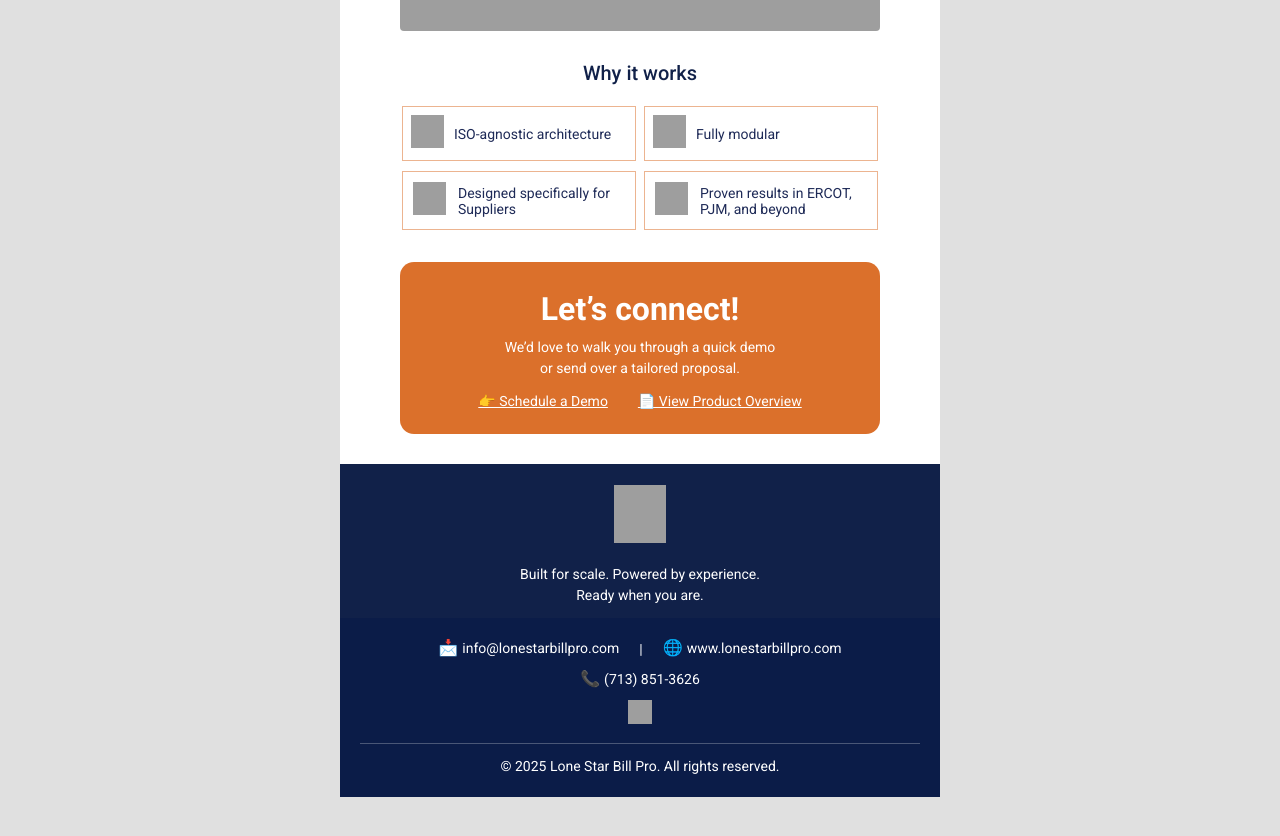
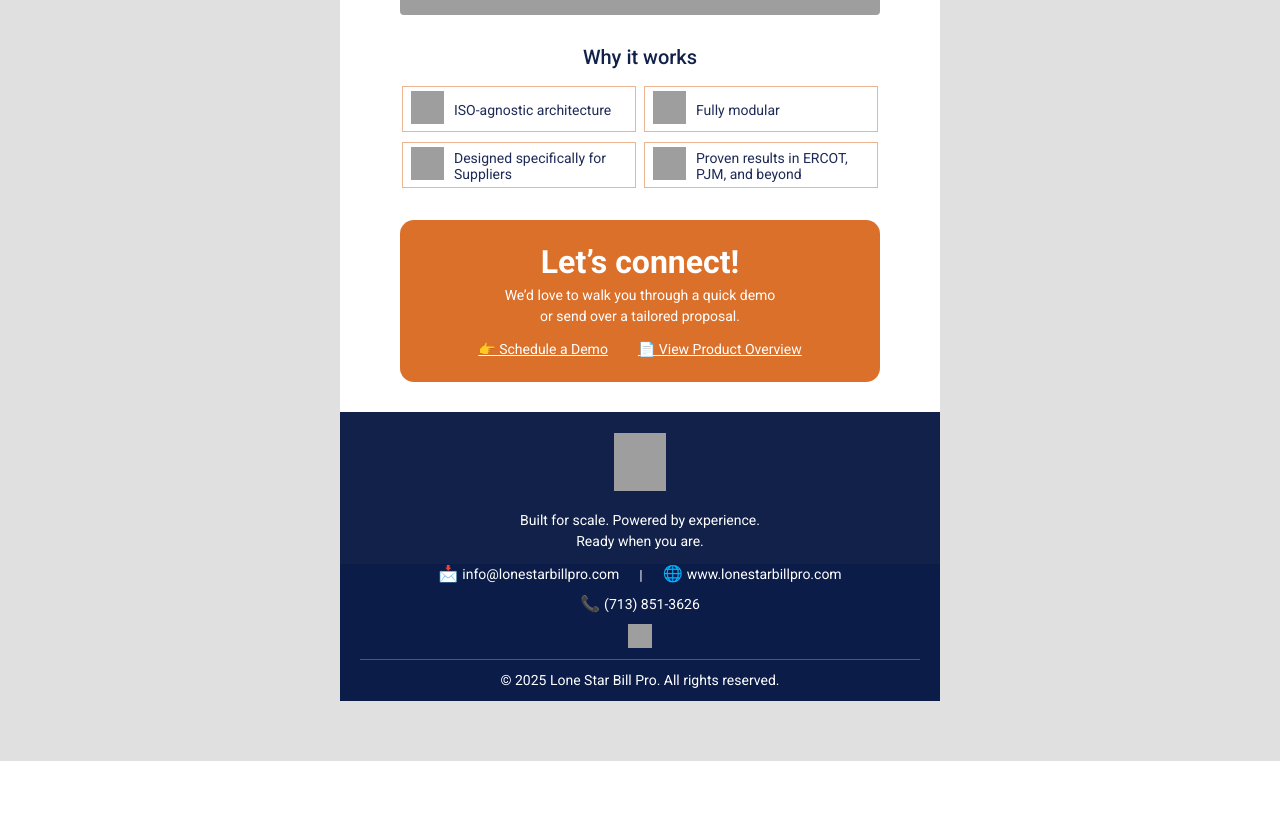
Before and after one commit to tarunmalik330/template, a plain HTML site: page index2.html in a window 1280 px wide. Shown: the part 1198-2034 px from the top of the page. After the commit the page ends 1959 px from the top, so only its background shows below. Drawn offline with Linux system fonts and the light colour scheme; grey boxes are pictures that could not be loaded.

Commit message:
ui issues

```diff
--- a/index2.html
+++ b/index2.html
@@ -95,12 +95,21 @@
                 "
               >
                 <tbody>
-                    <!-- hero-section -->
+                  <!-- hero-section -->
                   <tr>
                     <td>
-                      <table cellpadding="0"
-                      cellspacing="0"
-                      border="0" style="width: 100%; background-image: url('https://osvrhuyns5iifuh6.public.blob.vercel-storage.com/hero-bg-XeEtgq9YpYfGF1B7yLnihv02QCAMLt.png'); background-position: center; background-size: cover; background-repeat: no-repeat;">
+                      <table
+                        cellpadding="0"
+                        cellspacing="0"
+                        border="0"
+                        style="
+                          width: 100%;
+                          background-image: url('https://osvrhuyns5iifuh6.public.blob.vercel-storage.com/hero-bg-XeEtgq9YpYfGF1B7yLnihv02QCAMLt.png');
+                          background-position: center;
+                          background-size: cover;
+                          background-repeat: no-repeat;
+                        "
+                      >
                         <tr>
                           <td
                             style="
@@ -129,7 +138,7 @@
                               style="width: 100%"
                             >
                               <tr>
-                                <td style="padding: 0 12px 5px 22px">
+                                <td style="padding: 0 12px 0 22px">
                                   <table
                                     cellpadding="0"
                                     cellspacing="0"
@@ -153,7 +162,7 @@
                                                       font-size: 32px;
                                                       font-weight: 700;
                                                       line-height: 125%;
-                                                      padding-bottom: 10px;
+                                                      padding-bottom: 5px;
                                                       text-align: center;
                                                     "
                                                   >
@@ -271,7 +280,6 @@
                                 line-height: 150%;
                                 color: #112149;
                                 opacity: 70%;
-                                padding-bottom: 6px;
                               "
                             >
                               Whether you're replacing legacy systems, expanding
@@ -560,7 +568,7 @@
                                 font-weight: 500;
                                 font-size: 20px;
                                 line-height: 100%;
-                                padding-bottom: 21px;
+                                padding-bottom: 17px;
                               "
                             >
                               Why it works
@@ -594,7 +602,7 @@
                                     "
                                   >
                                     <tr>
-                                      <td style="padding: 8px">
+                                      <td style="padding: 4px 8px 3px">
                                         <table
                                           cellpadding="0"
                                           cellspacing="0"
@@ -645,7 +653,7 @@
                                     "
                                   >
                                     <tr>
-                                      <td style="padding: 8px">
+                                      <td style="padding: 4px 8px 3px">
                                         <table
                                           cellpadding="0"
                                           cellspacing="0"
@@ -692,8 +700,12 @@
                                     "
                                   >
                                     <tr>
-                                      <td style="padding: 8px">
-                                        <table>
+                                      <td style="padding: 4px 8px 3px">
+                                        <table
+                                          cellpadding="0"
+                                          cellspacing="0"
+                                          border="0"
+                                        >
                                           <tr>
                                             <td>
                                               <img
@@ -734,8 +746,12 @@
                                     "
                                   >
                                     <tr>
-                                      <td style="padding: 8px">
-                                        <table>
+                                      <td style="padding: 4px 8px 3px">
+                                        <table
+                                          cellpadding="0"
+                                          cellspacing="0"
+                                          border="0"
+                                        >
                                           <tr>
                                             <td>
                                               <img
@@ -812,7 +828,7 @@
                                           style="
                                             font-weight: 700;
                                             font-size: 32px;
-                                            line-height: 125%;
+                                            line-height: 94%;
                                             text-align: center;
                                             color: white;
                                             padding-bottom: 8px;
@@ -936,7 +952,7 @@
                                 line-height: 150%;
                                 font-weight: 400;
                                 text-align: center;
-                                padding: 17px 0 12px;
+                                padding: 15px 0 12px;
                                 max-width: 243px;
                                 margin: auto;
                               "
@@ -949,7 +965,10 @@
                         <tr>
                           <td
                             align="center"
-                            style="background-color: #0b1c48; padding: 20px"
+                            style="
+                              background-color: #0b1c48;
+                              padding: 0 20px 12px;
+                            "
                           >
                             <table
                               cellpadding="0"
@@ -960,7 +979,7 @@
                               style="max-width: 600px"
                             >
                               <tr>
-                                <td align="center" style="padding-bottom: 10px">
+                                <td align="center" style="padding-bottom: 9px">
                                   <table
                                     cellpadding="0"
                                     cellspacing="0"
@@ -1018,7 +1037,7 @@
                               </tr>
 
                               <tr>
-                                <td align="center" style="padding-bottom: 10px">
+                                <td align="center" style="padding-bottom: 9px">
                                   📞
                                   <a
                                     href="tel:7138513626"
@@ -1035,7 +1054,7 @@
                                 </td>
                               </tr>
                               <tr>
-                                <td align="center" style="padding-bottom: 15px">
+                                <td align="center" style="padding-bottom: 7px">
                                   <a
                                     href="https://www.linkedin.com"
                                     target="_blank"
@@ -1062,7 +1081,7 @@
                                     style="
                                       font-weight: 400;
                                       font-size: 14px;
-                                      line-height: 150%;
+                                      line-height: 121%;
                                       color: white;
                                       margin: 0;
                                     "
```
